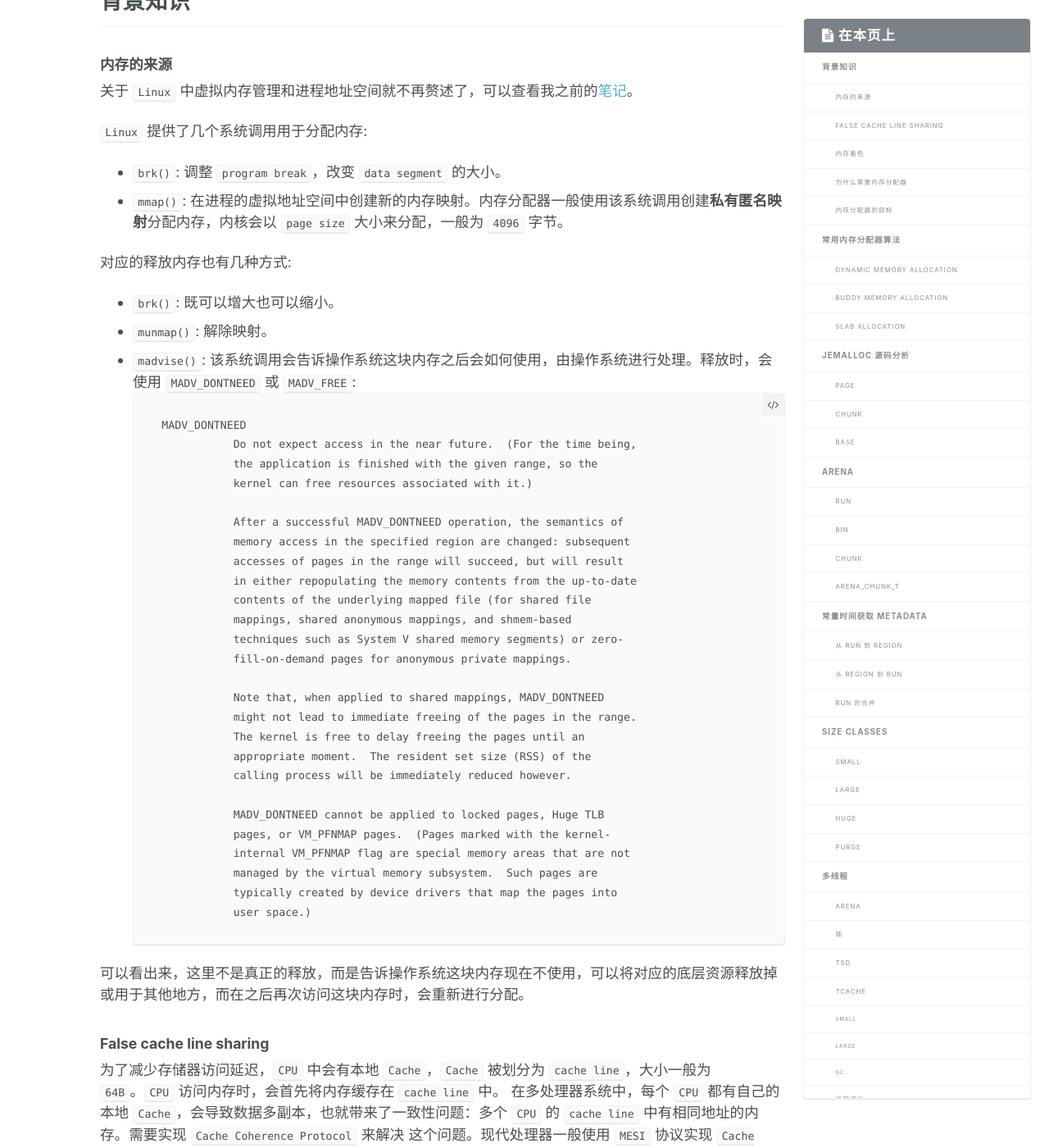
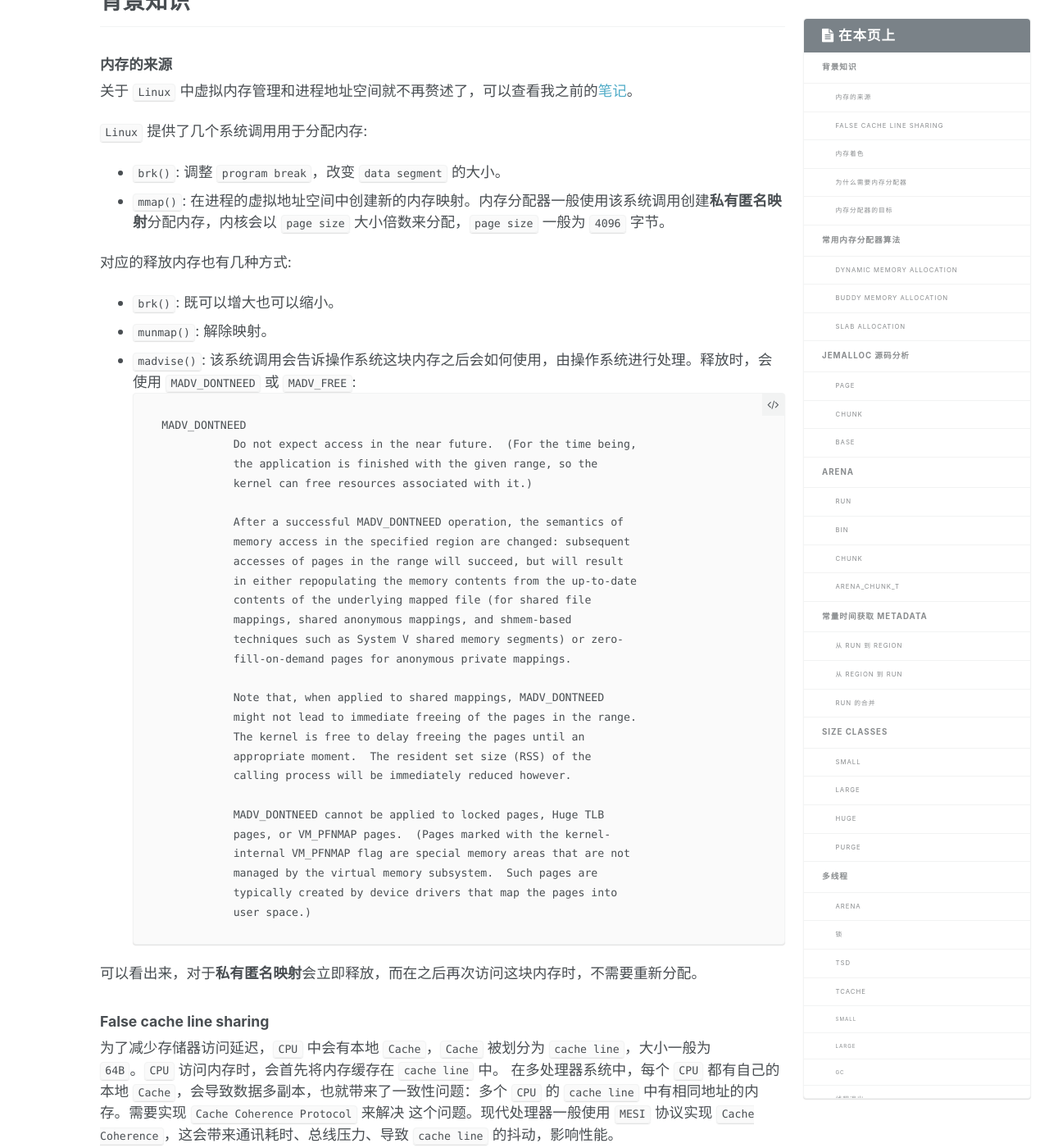
Before and after one commit to youjiali1995/youjiali1995.github.io, a Jekyll site: the page built from _posts/Allocator/2018-02-28-jemalloc.md, in a window 1280 px wide and 1400 px high, scrolled down 318 px. Shown: the whole window at 82% size. Built offline with Jekyll 4.4.1, drawn with Linux system fonts in a browser that asks for light colours; some of the changed text lies outside the part shown.

Commit message:
Modify jemalloc.

````diff
--- a/_posts/Allocator/2018-02-28-jemalloc.md
+++ b/_posts/Allocator/2018-02-28-jemalloc.md
@@ -15,7 +15,7 @@ categories: Allocator
 
 `Linux` 提供了几个系统调用用于分配内存:
 * `brk()`: 调整 `program break`，改变 `data segment` 的大小。
-* `mmap()`: 在进程的虚拟地址空间中创建新的内存映射。内存分配器一般使用该系统调用创建**私有匿名映射**分配内存，内核会以 `page size` 大小来分配，一般为 `4096` 字节。
+* `mmap()`: 在进程的虚拟地址空间中创建新的内存映射。内存分配器一般使用该系统调用创建**私有匿名映射**分配内存，内核会以 `page size` 大小倍数来分配，`page size` 一般为 `4096` 字节。
 
 对应的释放内存也有几种方式:
 * `brk()`: 既可以增大也可以缩小。
@@ -50,12 +50,12 @@ categories: Allocator
               user space.)
 ```
 
-可以看出来，这里不是真正的释放，而是告诉操作系统这块内存现在不使用，可以将对应的底层资源释放掉或用于其他地方，而在之后再次访问这块内存时，会重新进行分配。
+可以看出来，对于**私有匿名映射**会立即释放，而在之后再次访问这块内存时，不需要重新分配。
 
 ### False cache line sharing
 为了减少存储器访问延迟，`CPU` 中会有本地 `Cache`，`Cache` 被划分为 `cache line`，大小一般为 `64B`。`CPU` 访问内存时，会首先将内存缓存在 `cache line` 中。
 在多处理器系统中，每个 `CPU` 都有自己的本地 `Cache`，会导致数据多副本，也就带来了一致性问题：多个 `CPU` 的 `cache line` 中有相同地址的内存。需要实现 `Cache Coherence Protocol` 来解决
-这个问题。现代处理器一般使用 `MESI` 协议实现 `Cache Coherence`，这会导致 `cache line` 的抖动，影响性能。
+这个问题。现代处理器一般使用 `MESI` 协议实现 `Cache Coherence`，这会带来通讯耗时、总线压力、导致 `cache line` 的抖动，影响性能。
 
 避免这个问题主要有下面几个方法：
 1. `__declspec (align(64))`: 变量起始地址按 `cache line` 对齐
@@ -110,7 +110,7 @@ categories: Allocator
 3. --disable-cc-silence: Do not silence irrelevant compiler warnings.
 ```
 
-`jemalloc` 可以在编译时配置也支持运行时配置，配置项可以查看文档，可配置的有 `page size`、`chunksize`、`quantum` 等。运行时配置支持 4 种方式:
+`jemalloc` 可以在编译时配置也支持运行时配置，配置项可以查看文档，可配置的有 `page size`、`chunksize`、`quantum` 等。配置支持 4 种方式:
 * `/etc/malloc.conf` 符号链接
 * `MALLOC_OPTIONS` 环境变量
 * `_malloc_options` 全局变量
````
Also changed, not shown: 1 other file.
